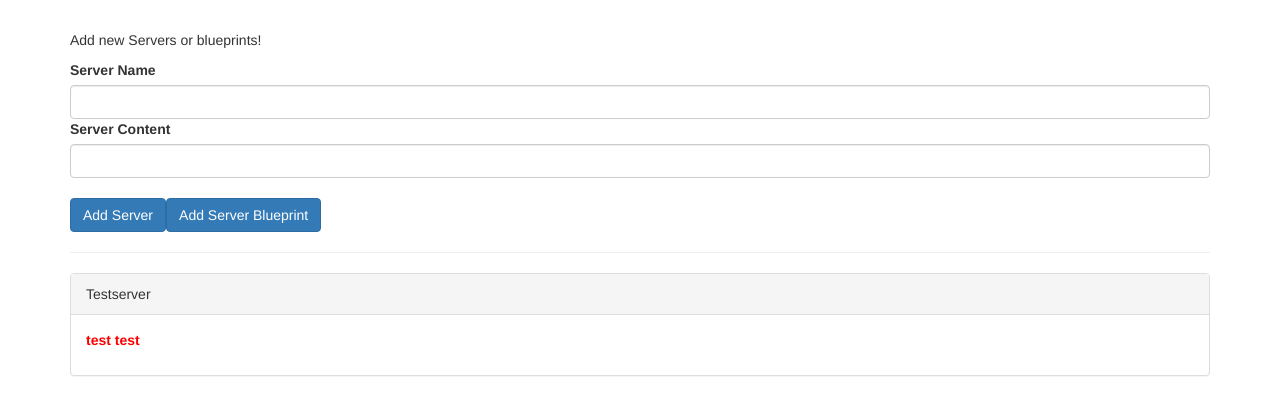
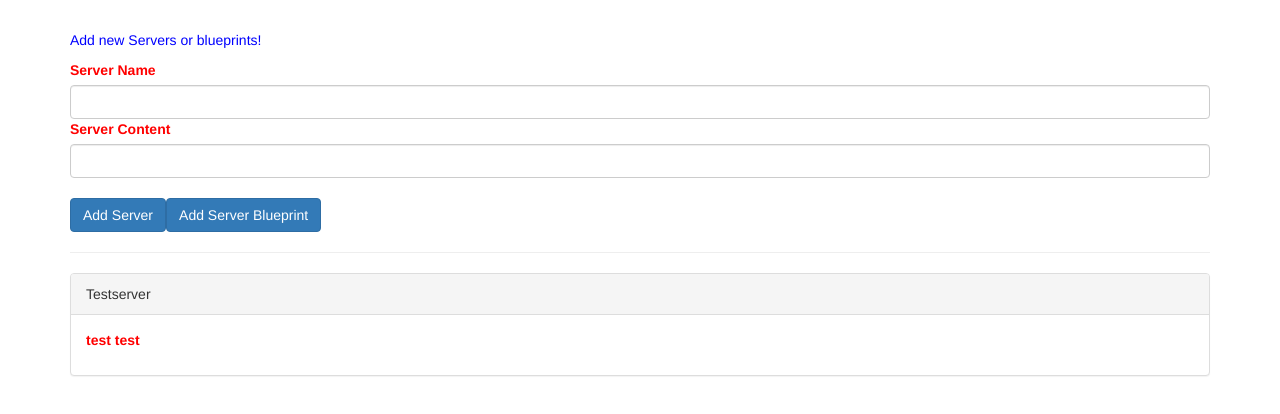
Before and after one commit to aso4/cmp-databinding-start, an Angular app: page / in a window 1280 px wide. Shown: the top 414 px of the page. Built offline with nearby package versions, Linux system fonts and the light colour scheme.

Commit message:
ViewEncapsulation css demo

```diff
--- a/src/app/server-element/server-element.component.css
+++ b/src/app/server-element/server-element.component.css
@@ -1,3 +1,7 @@
 p {
   color: blue;
 }
+
+label {
+  color: red;
+}
--- a/src/app/server-element/server-element.component.ts
+++ b/src/app/server-element/server-element.component.ts
@@ -1,9 +1,10 @@
-import { Component, OnInit, Input } from '@angular/core';
+import { Component, OnInit, Input, ViewEncapsulation } from '@angular/core';
 
 @Component({
   selector: 'app-server-element',
   templateUrl: './server-element.component.html',
-  styleUrls: ['./server-element.component.css']
+  styleUrls: ['./server-element.component.css'],
+  encapsulation: ViewEncapsulation.None
 })
 export class ServerElementComponent implements OnInit {
   @Input('srvElement') element: {type: string, name: string, content: string}; // decorator that's like a function, needs to be executed
```
